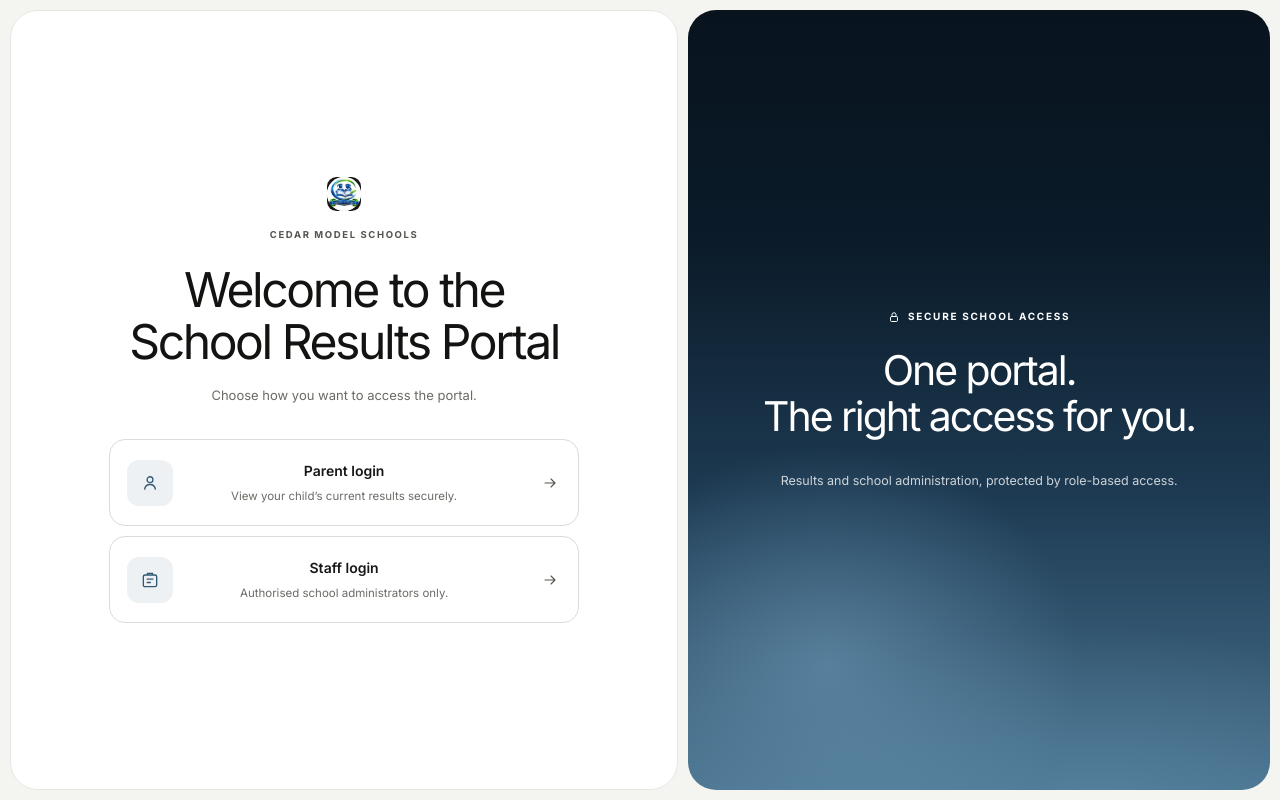
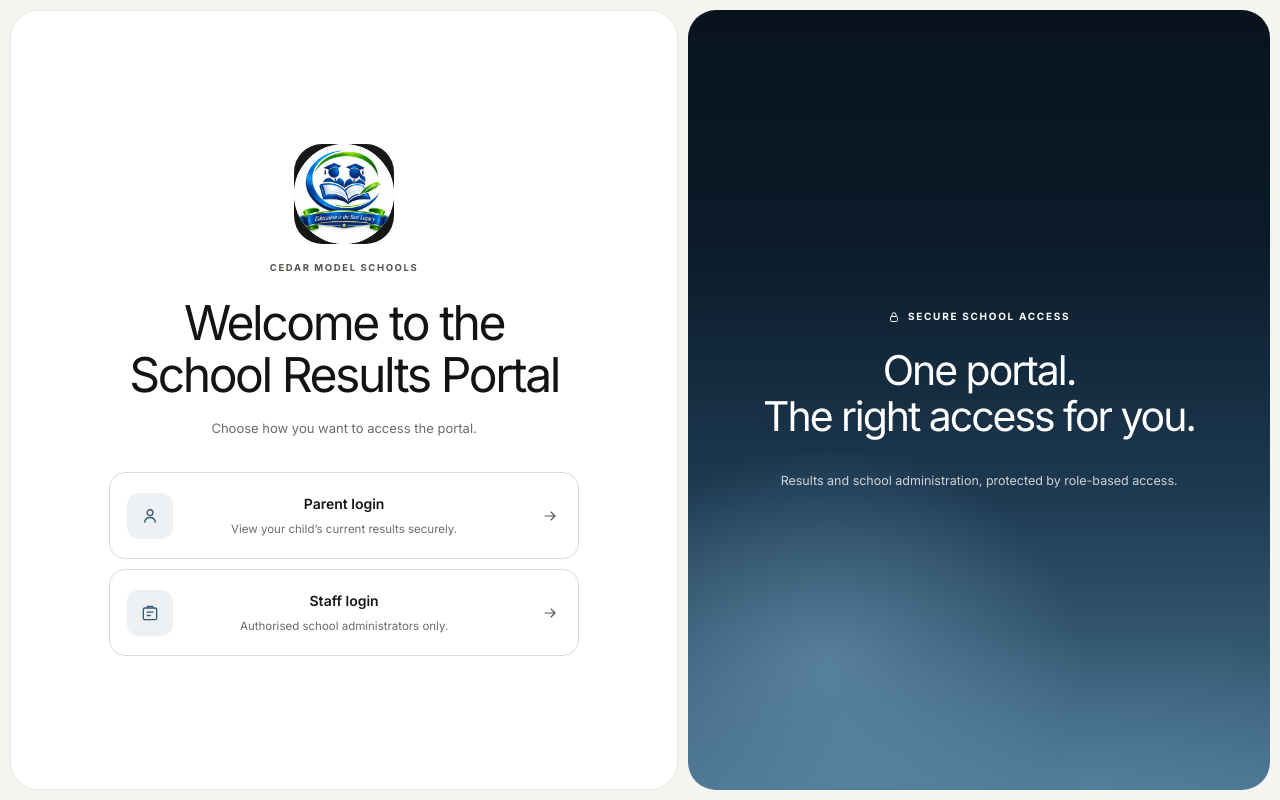
Before and after one commit to raelTheHermit/cedarmodel-international-schools-management-system, a React (Vite) app in the folder client/: page / in a window 1280 px wide. Built offline with nearby package versions, Linux system fonts and the light colour scheme; no server answers.

Commit message:
increase size

```diff
--- a/client/src/portal/icons.tsx
+++ b/client/src/portal/icons.tsx
@@ -161,7 +161,7 @@ export function BrandMark({ size = 34, className = '' }: { size?: number; classN
     <span
     id='pl'
       className={`pt-mark ${className}`.trim()}
-      style={{ width: size, height: size }}
+
       aria-hidden="true"
     >
       <img src={brandIcon} alt="" />
--- a/client/src/portal/portal.css
+++ b/client/src/portal/portal.css
@@ -52,8 +52,8 @@
   background: var(--pt-ink);
   border-radius: 28%;
   flex: none;
-  width: 34px;
-  height: 34px;
+  width: 50px;
+  height: 50px;
   flex-shrink: 0;
   overflow: hidden;
   position: relative;
```
